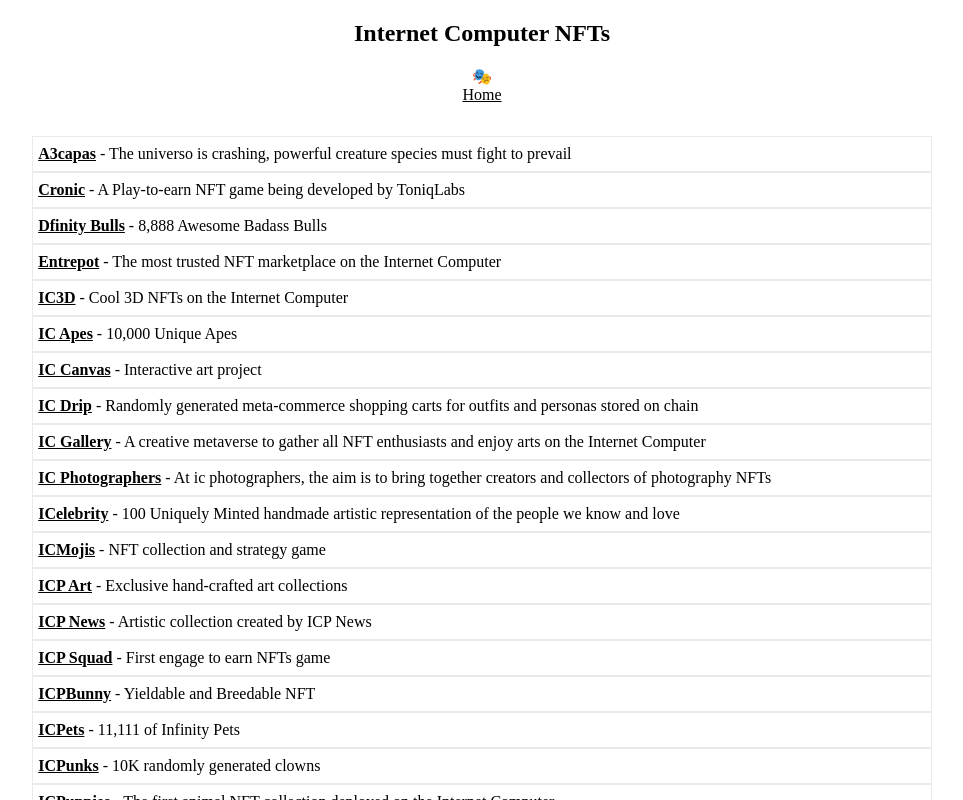
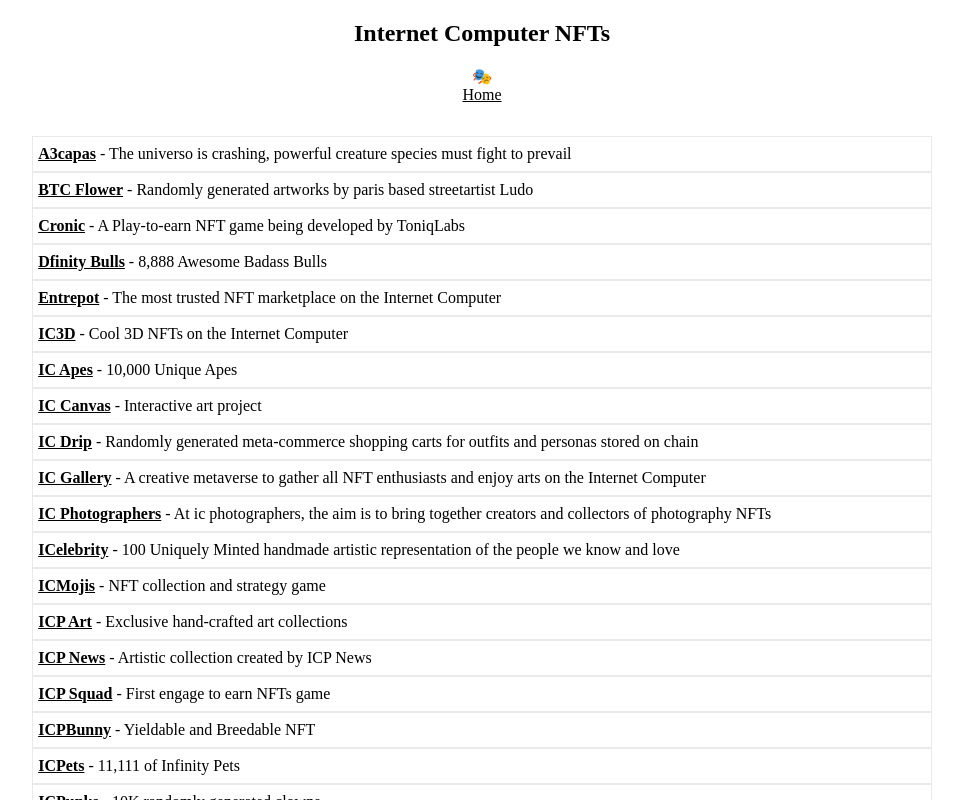
Before and after one commit to rjlucasm/ictoday, a Next.js app: page /nft in a window 1280 px wide. Shown: the top 800 px of the page, without its empty margins (158-1121 px from the left). Built offline with nearby package versions, Linux system fonts and the light colour scheme.

Commit message:
btcflower

```diff
--- a/pages/nft.js
+++ b/pages/nft.js
@@ -19,6 +19,9 @@ export default function NFTs() {
             <div className="pagesgrid">
             <div className="pagescard">
                 <a href="https://twitter.com/a3capas" target="_blank" rel="noopener noreferrer">A3capas</a> - The universo is crashing, powerful creature species must fight to prevail
+            </div>
+            <div className="pagescard">
+                <a href="https://6qmlj-viaaa-aaaad-qaxzq-cai.raw.ic0.app/" target="_blank" rel="noopener noreferrer">BTC Flower</a> - Randomly generated artworks by paris based streetartist Ludo
             </div>
             <div className="pagescard">
                 <a href="https://cronic.toniqlabs.com/" target="_blank" rel="noopener noreferrer">Cronic</a> - A Play-to-earn NFT game being developed by ToniqLabs
```
